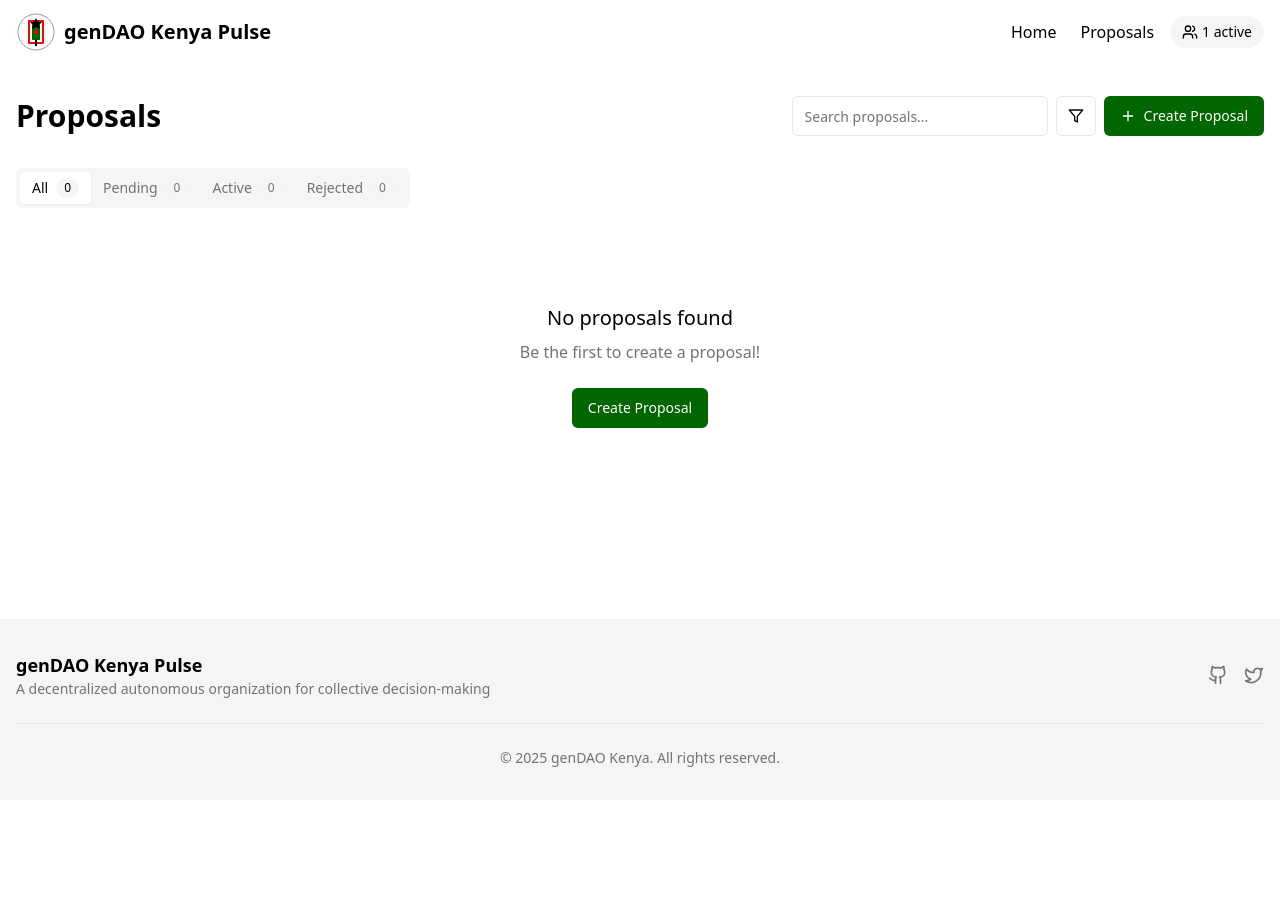
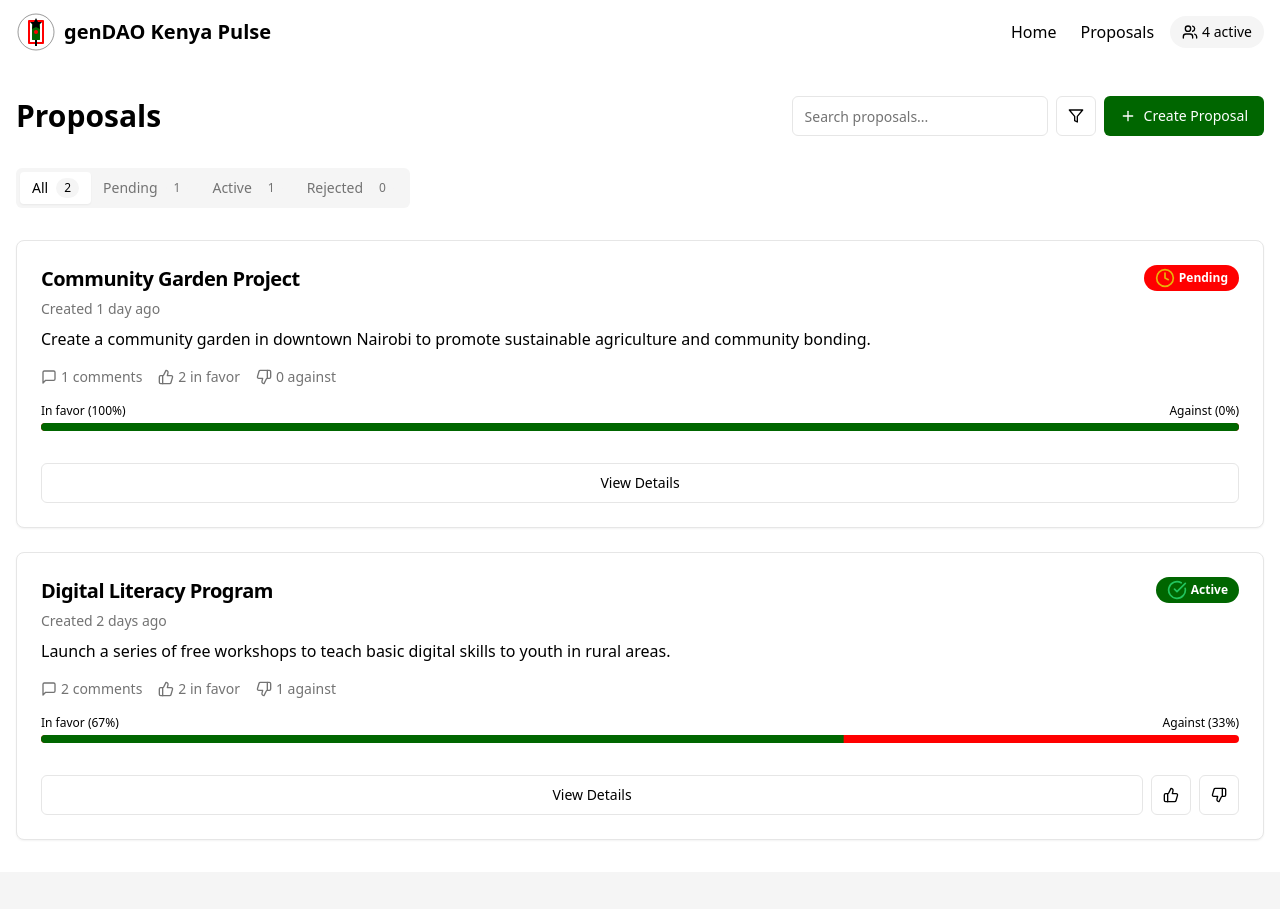
Before and after one commit to allanjuma/gen-dao-kenya-pulse, a React (Vite) app: page /proposals in a window 1280 px wide. Shown: the top 909 px of the page. Before the commit the page ends 800 px from the top, so only its background shows below. Built offline with nearby package versions, Linux system fonts and the light colour scheme.

Commit message:
Reverted to edit edt-f5f2c2af-430e-4d06-974c-ffd9538d47ca: "Fix: Wrap App with WebSocketProvider
Wrap the App component with the WebSocketProvider to resolve the "useWebSocket must be used within a WebSocketProvider" error."

```diff
--- a/src/contexts/WebSocketContext.tsx
+++ b/src/contexts/WebSocketContext.tsx
@@ -68,22 +68,109 @@ export const WebSocketProvider: React.FC<{ children: React.ReactNode }> = ({ chi
 
       setCurrentUser(mockUser);
 
-      // Start with empty proposals and users
-      // This simulates connecting to the server and getting initial empty state
-      setActiveUsers([mockUser]);
+      // Mock initial proposals and users
+      const mockProposals: Proposal[] = [
+        {
+          id: 'proposal-1',
+          title: 'Community Garden Project',
+          description: 'Create a community garden in downtown Nairobi to promote sustainable agriculture and community bonding.',
+          creatorId: 'user-abc',
+          treasuryPhone: '+254712345678',
+          status: 'pending',
+          createdAt: new Date(Date.now() - 86400000).toISOString(), // 1 day ago
+          updatedAt: null,
+          comments: [
+            {
+              id: 'comment-1',
+              userId: 'user-def',
+              content: 'This is a great initiative! I fully support it.',
+              createdAt: new Date(Date.now() - 43200000).toISOString(), // 12 hours ago
+              updatedAt: null,
+              sentiment: true
+            }
+          ],
+          votes: [
+            { userId: 'user-def', inFavor: true },
+            { userId: 'user-ghi', inFavor: true }
+          ],
+          transactions: []
+        },
+        {
+          id: 'proposal-2',
+          title: 'Digital Literacy Program',
+          description: 'Launch a series of free workshops to teach basic digital skills to youth in rural areas.',
+          creatorId: 'user-def',
+          treasuryPhone: '+254723456789',
+          status: 'active',
+          createdAt: new Date(Date.now() - 172800000).toISOString(), // 2 days ago
+          updatedAt: new Date(Date.now() - 86400000).toISOString(), // 1 day ago
+          comments: [
+            {
+              id: 'comment-2',
+              userId: 'user-abc',
+              content: 'I can help teach basic coding.',
+              createdAt: new Date(Date.now() - 129600000).toISOString(), // 1.5 days ago
+              updatedAt: null,
+              sentiment: true
+            },
+            {
+              id: 'comment-3',
+              userId: 'user-ghi',
+              content: 'We should focus on practical skills rather than theory.',
+              createdAt: new Date(Date.now() - 115200000).toISOString(), // 1.33 days ago
+              updatedAt: null,
+              sentiment: true
+            }
+          ],
+          votes: [
+            { userId: 'user-abc', inFavor: true },
+            { userId: 'user-def', inFavor: true },
+            { userId: 'user-ghi', inFavor: false }
+          ],
+          transactions: [
+            {
+              id: 'tx-1',
+              amount: 5000,
+              confirmations: 3,
+              label: 'Equipment Purchase',
+              createdAt: new Date(Date.now() - 43200000).toISOString() // 12 hours ago
+            }
+          ]
+        }
+      ];
+
+      const mockUsers: User[] = [
+        {
+          id: 'user-abc',
+          joinedAt: new Date(Date.now() - 259200000).toISOString(), // 3 days ago
+          lastActive: new Date().toISOString(),
+          isFirstUser: true
+        },
+        {
+          id: 'user-def',
+          joinedAt: new Date(Date.now() - 172800000).toISOString(), // 2 days ago
+          lastActive: new Date(Date.now() - 3600000).toISOString(), // 1 hour ago
+          isFirstUser: false
+        },
+        {
+          id: 'user-ghi',
+          joinedAt: new Date(Date.now() - 86400000).toISOString(), // 1 day ago
+          lastActive: new Date(Date.now() - 7200000).toISOString(), // 2 hours ago
+          isFirstUser: false
+        },
+        mockUser
+      ];
+
+      // Sort users by join time
+      mockUsers.sort((a, b) => new Date(a.joinedAt).getTime() - new Date(b.joinedAt).getTime());
 
       // Update isFirstUser flag for the first user
-      if (activeUsers.length === 1) {
-        setActiveUsers(users => {
-          if (users.length > 0) {
-            const updatedUsers = [...users];
-            updatedUsers[0].isFirstUser = true;
-            return updatedUsers;
-          }
-          return users;
-        });
+      if (mockUsers.length > 0) {
+        mockUsers[0].isFirstUser = true;
       }
 
+      setProposals(mockProposals);
+      setActiveUsers(mockUsers);
       setIsConnected(true);
       setIsLoading(false);
 
@@ -91,54 +178,6 @@ export const WebSocketProvider: React.FC<{ children: React.ReactNode }> = ({ chi
         title: "Connected to genDAO",
         description: "You're now connected to the community",
       });
-
-      // Simulate getting new users over time (in a real app, this would come from WebSocket events)
-      const userInterval = setInterval(() => {
-        if (Math.random() > 0.7) { // 30% chance to add a new user
-          const newUserId = `user-${generateId()}`;
-          const newUser: User = {
-            id: newUserId,
-            joinedAt: new Date().toISOString(),
-            lastActive: new Date().toISOString(),
-            isFirstUser: false,
-          };
-
-          setActiveUsers(prevUsers => {
-            const updatedUsers = [...prevUsers, newUser];
-            // Sort users by join time
-            updatedUsers.sort((a, b) => new Date(a.joinedAt).getTime() - new Date(b.joinedAt).getTime());
-            // Update isFirstUser flag for the first user
-            if (updatedUsers.length > 0) {
-              updatedUsers.forEach(user => user.isFirstUser = false);
-              updatedUsers[0].isFirstUser = true;
-            }
-            return updatedUsers;
-          });
-
-          // 10% chance to add a sample proposal with the new user
-          if (Math.random() > 0.9) {
-            const sampleProposal: Proposal = {
-              id: `proposal-${generateId()}`,
-              title: `Sample Proposal by ${newUserId.substring(0, 8)}`,
-              description: 'This is an automatically generated proposal to demonstrate real-time updates.',
-              creatorId: newUserId,
-              treasuryPhone: '+254712345678',
-              status: 'pending',
-              createdAt: new Date().toISOString(),
-              updatedAt: null,
-              comments: [],
-              votes: [],
-              transactions: []
-            };
-
-            setProposals(prevProposals => [...prevProposals, sampleProposal]);
-          }
-        }
-      }, 10000); // Try to add a new user every 10 seconds
-
-      return () => {
-        clearInterval(userInterval);
-      };
     }, 1500);
 
     return () => {
```
